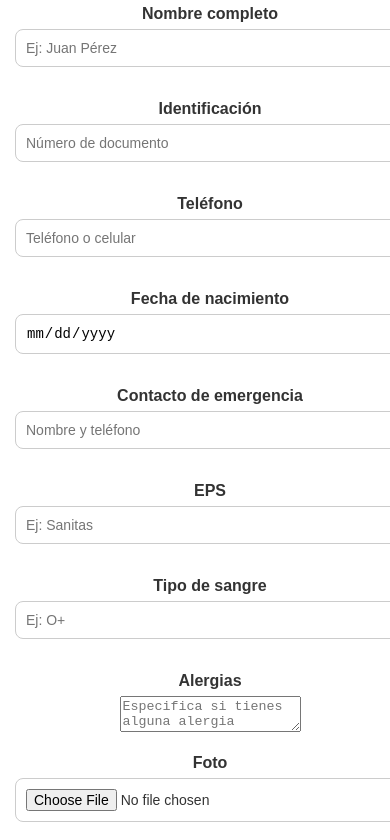
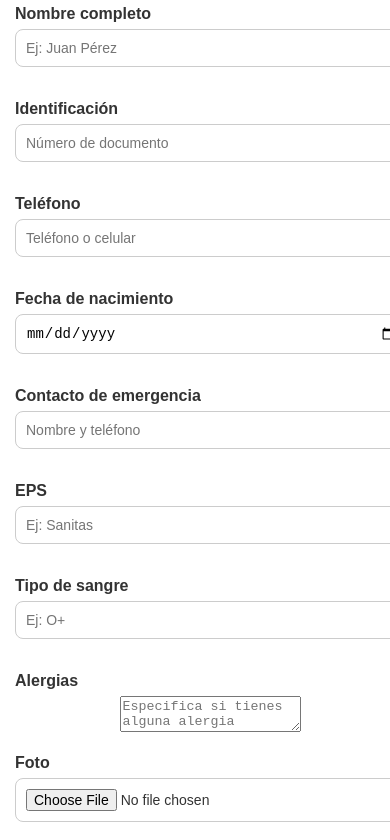
Before and after one commit to Robencho/SmartSafe, a plain HTML site: page register.html in a window 390 px wide. Shown: the part 159-999 px from the top of the page. Drawn offline with Linux system fonts and the light colour scheme.

Commit message:
fix responsive design.

```diff
--- a/css/styles.css
+++ b/css/styles.css
@@ -17,6 +17,7 @@ body {
 /* NAVBAR */
 header {
     background: white;
+    width: 100%;
     padding: 15px;
     display: flex;
     align-items: center;
@@ -289,12 +290,13 @@ button:hover {
 
 .form-group label {
     font-weight: 600;
+    text-align: left;
     margin-bottom: 6px;
     display: block;
 }
 
 .form-group input {
-    width: 100%;
+    width: 95%;
     padding: 12px;
     border-radius: 8px;
     border: 1px solid #ccc;
```
